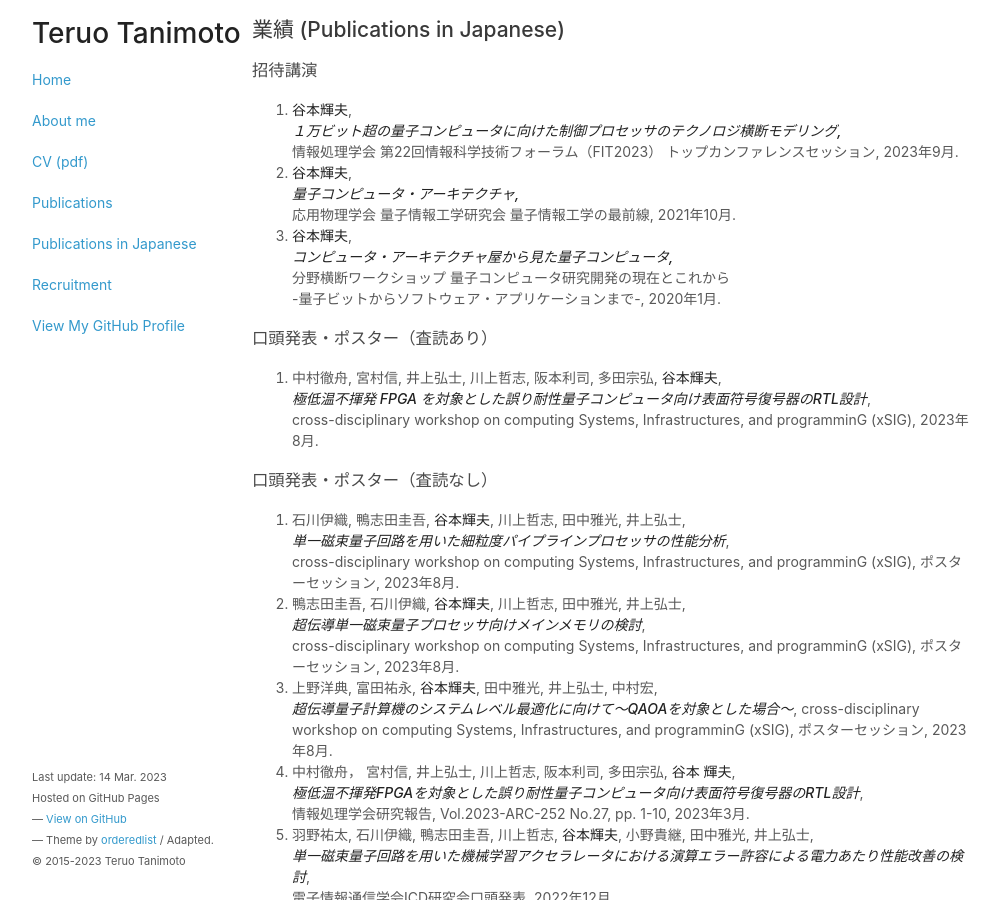
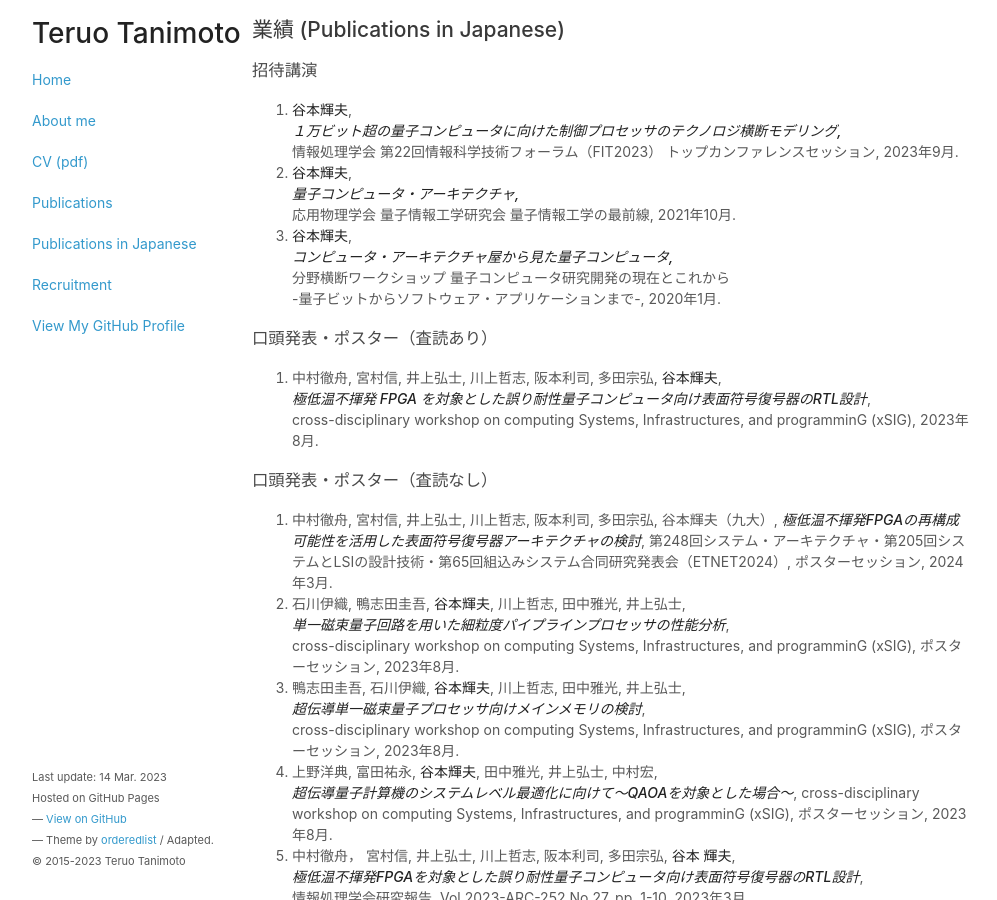
Before and after one commit to teruo41/teruo41.github.io, a Jekyll site: the page built from pubsj.md, in a window 1280 px wide and 900 px high. Shown: the whole window, without its empty margins (138-1135 px from the left). Built offline with Jekyll 4.4.1, drawn with Linux system fonts in a browser that asks for light colours.

Commit message:
Update pubsj.md

```diff
--- a/pubsj.md
+++ b/pubsj.md
@@ -27,6 +27,10 @@ title: Publications in Japanese
    cross-disciplinary workshop on computing Systems, Infrastructures, and programminG (xSIG), 2023年8月.
 
 ### 口頭発表・ポスター（査読なし）
+
+0. 中村徹舟, 宮村信, 井上弘士, 川上哲志, 阪本利司, 多田宗弘, 谷本輝夫（九大）,
+   ***極低温不揮発FPGAの再構成可能性を活用した表面符号復号器アーキテクチャの検討***,
+   第248回システム・アーキテクチャ・第205回システムとLSIの設計技術・第65回組込みシステム合同研究発表会（ETNET2024）, ポスターセッション, 2024年3月.
 
 0. 石川伊織, 鴨志田圭吾, __谷本輝夫__, 川上哲志, 田中雅光, 井上弘士,
    ***単一磁束量子回路を用いた細粒度パイプラインプロセッサの性能分析***,
```
